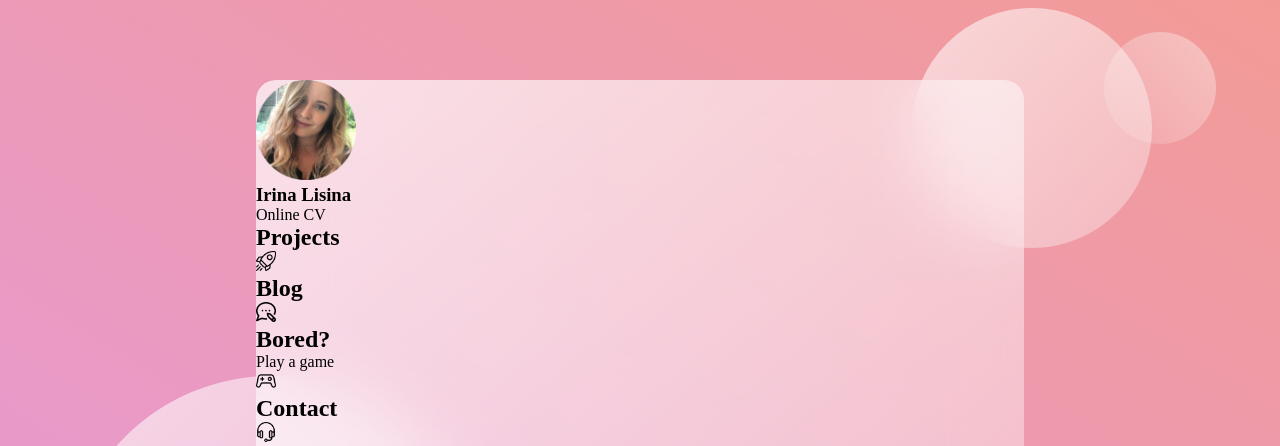
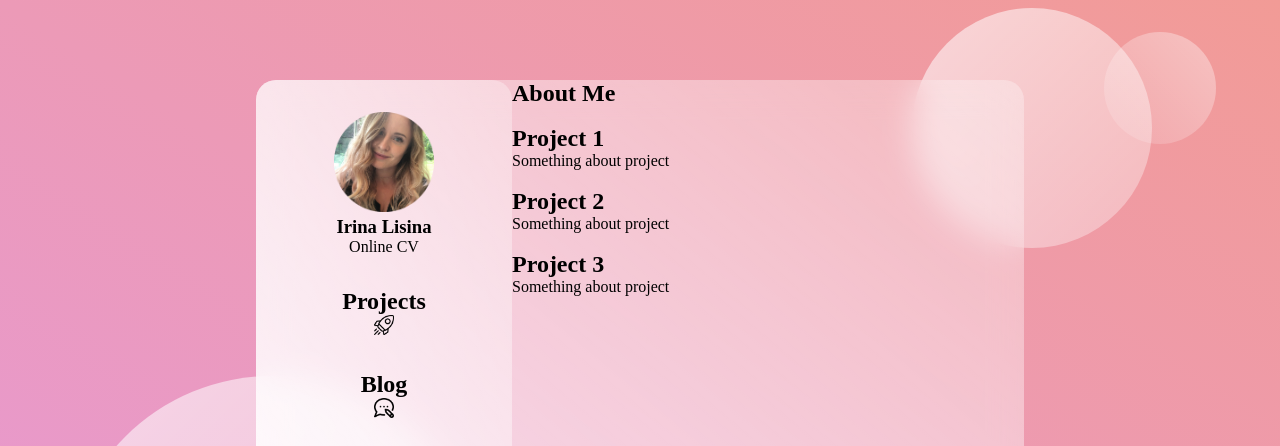
Before and after one commit to IrinaLisina/glass_website_design, a plain HTML site: page glass_site.html in a window 1280 px wide. Shown: the top 446 px of the page. Drawn offline with Linux system fonts and the light colour scheme.

Commit message:
Main page

```diff
--- a/glass_site.css
+++ b/glass_site.css
@@ -16,13 +16,11 @@ main {
     background: white;
     min-height: 80vh;
     width: 60%;
-    background: linear-gradient(to right bottom, rgba(255,255,255,0.7), rgba(255,255,255,0.3));
+    background: linear-gradient(to right top, rgba(255,255,255,0.7), rgba(255,255,255,0.3));
     border-radius: 20px;
-    /* display: flex;
-    align-items: center;
-    justify-content: center; */
+    display: flex;
     z-index: 2;
-    backdrop-filter: blur(2rem);
+    backdrop-filter: blur(1rem);
 }
 
 .bubble1{
@@ -69,3 +67,18 @@ main {
     right: 5%;
     border-radius: 50%;
 }
+
+.dashboard {
+    flex: 1;
+    display: flex;
+    flex-direction: column;
+    align-items: center;
+    justify-content: space-evenly;
+    text-align: center;
+    background: linear-gradient(to right top, rgba(255,255,255,0.7), rgba(255,255,255,0.3));
+    border-radius: 20px;
+}
+
+.things {
+    flex: 2;
+}
--- a/glass_site.html
+++ b/glass_site.html
@@ -40,7 +40,36 @@
             </div>
             <div class="things">
                 <div class="status">
-                    <h1>Things?</h1>
+                    <h1>About Me</h1>
+                </div>
+                <div class="cards">
+                    <div class="card">
+                        <img src="" alt="">
+                        <div class="card_info">
+                            <h2>Project 1</h2>
+                            <p>Something about project</p>
+                            <div class="progress"></div>
+                        </div>
+                        <h2 class="60%"></h2>
+                    </div>
+                    <div class="card">
+                        <img src="" alt="">
+                        <div class="card_info">
+                            <h2>Project 2</h2>
+                            <p>Something about project</p>
+                            <div class="progress"></div>
+                        </div>
+                        <h2 class="60%"></h2>
+                    </div>
+                    <div class="card">
+                        <img src="" alt="">
+                        <div class="card_info">
+                            <h2>Project 3</h2>
+                            <p>Something about project</p>
+                            <div class="progress"></div>
+                        </div>
+                        <h2 class="60%"></h2>
+                    </div>
                 </div>
             </div>
         </section>
```
Also changed, not shown: 2 other files.
